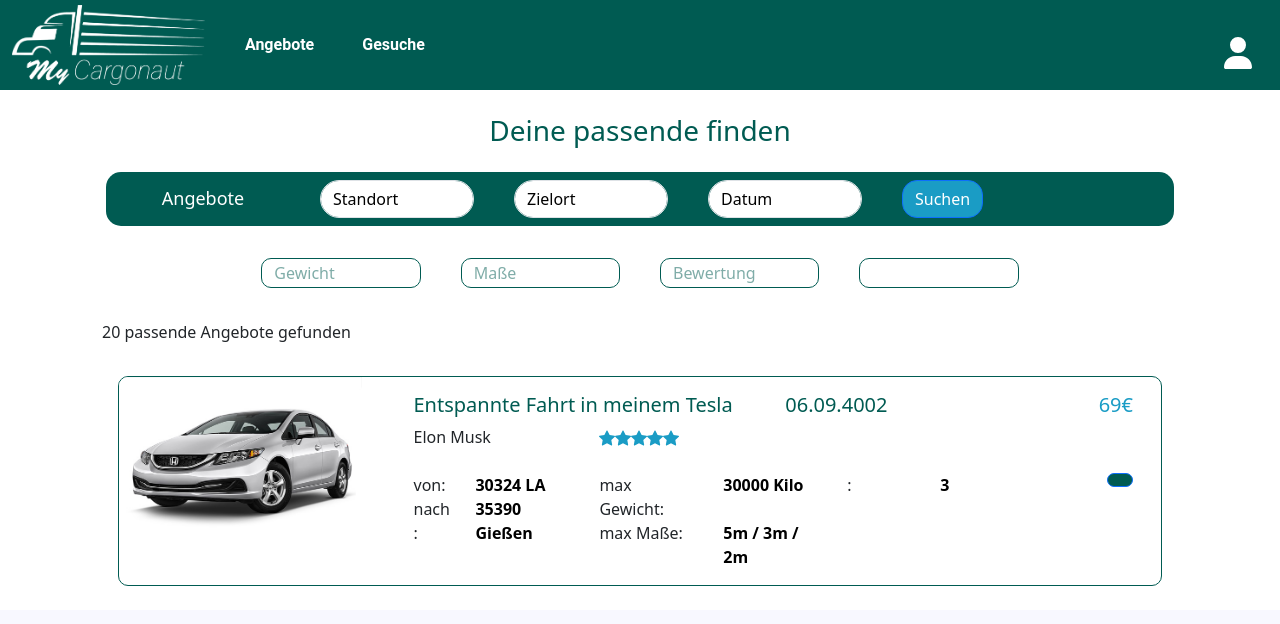
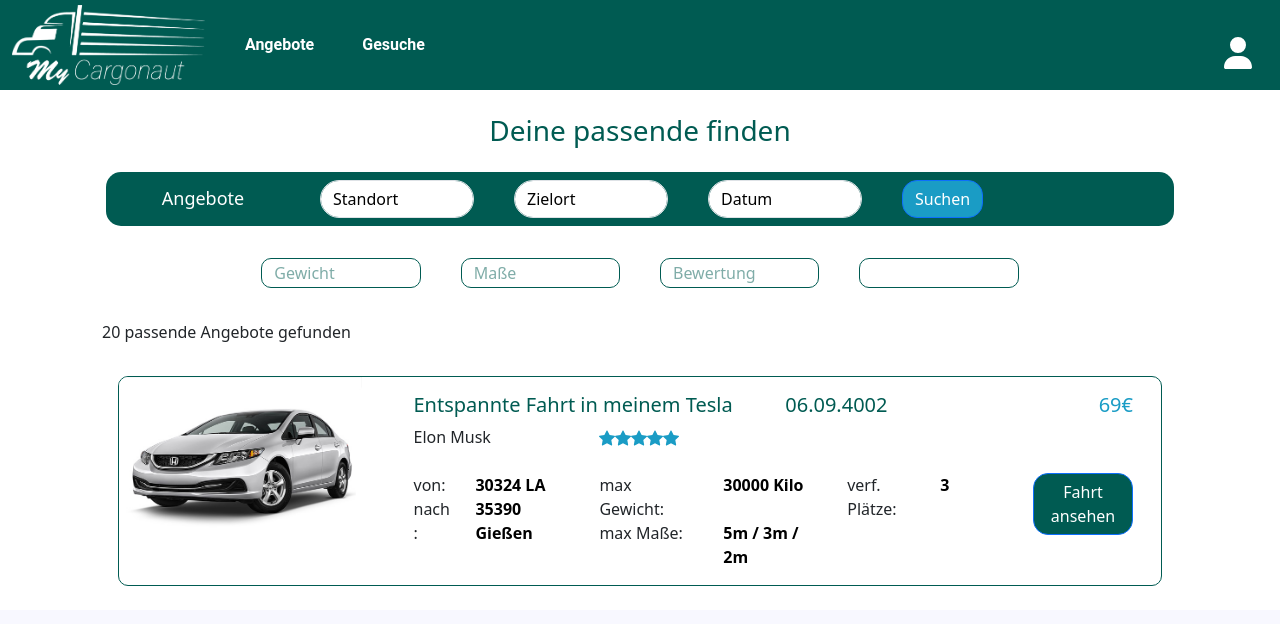
Before and after one commit to NicoNotAvailable/myCargonaut, an Angular app in the folder myCargonaut-client/: page /searchOffer in a window 1280 px wide. Shown: the top 624 px of the page. Built offline with nearby package versions, Linux system fonts and the light colour scheme; no server answers.

Commit message:
request page done

```diff
--- a/myCargonaut-client/src/app/app.routes.ts
+++ b/myCargonaut-client/src/app/app.routes.ts
@@ -9,6 +9,8 @@ import {SearchMainGesuchtComponent} from "./search/search-suchen/search-main-ges
 import {MeineAnfragenComponent} from "./meineAnfragenGesuche/meine-anfragen/meine-anfragen.component";
 import {MeineGesucheComponent} from "./meineAnfragenGesuche/meine-gesuche/meine-gesuche.component";
 
+import {RequestAufAnfrageOSucheComponent} from "./meineAnfragenGesuche/request-auf-anfrage-osuche/request-auf-anfrage-osuche.component";
+
 export const routes: Routes = [
 
   {path: '', component: FrontpageComponent},
@@ -18,7 +20,10 @@ export const routes: Routes = [
   {path: 'profile', component: ProfileComponent},
   {path: 'searchOffer', component: SearchMainComponent},
   {path: 'searchRequest', component: SearchMainGesuchtComponent},
+
   {path: 'myOffer', component: MeineAnfragenComponent},
   {path: 'myRequest', component: MeineGesucheComponent},
 
+  {path: 'request', component: RequestAufAnfrageOSucheComponent},
+
 ];
--- a/myCargonaut-client/src/app/search/search-main/search-card/search-card.component.html
+++ b/myCargonaut-client/src/app/search/search-main/search-card/search-card.component.html
@@ -97,7 +97,7 @@
 
                     <div class="col-12 col-lg-2">
                       <div class="horizontal-right">
-                        <button type="button" class="btn btn-primary greenButton">{{buttonText}}</button>
+                        <a href="{{href}}" ><button type="button" class="btn btn-primary greenButton" >{{buttonText}}</button> </a>
                       </div>
                     </div>
                   </div>
--- a/myCargonaut-client/src/app/search/search-main/search-card/search-card.component.ts
+++ b/myCargonaut-client/src/app/search/search-main/search-card/search-card.component.ts
@@ -13,6 +13,7 @@ export class SearchCardComponent {
   currentRoute: string = '';
   buttonText: string = "";
   plaetze: string = "";
+  href:string ="";
 
   constructor(private router: Router) {
   }
@@ -30,21 +31,23 @@ export class SearchCardComponent {
   private updateCurrentRoute(): void {
     const route = this.router.url.split('/').pop();
     this.currentRoute = route ? route : '';
-    if (this.currentRoute === "search-request") {
+    if (this.currentRoute === "searchRequest") {
       this.buttonText = "Suche ansehen";
       this.plaetze = "ben. Plätze";
 
-    } else if (this.currentRoute === "search-offer") {
+    } else if (this.currentRoute === "searchOffer") {
       this.buttonText = "Fahrt ansehen";
       this.plaetze = "verf. Plätze";
 
     } else if (this.currentRoute === "myOffer") {
       this.buttonText = "Anfragen ansehen";
       this.plaetze = "verf. Plätze";
+      this.href = "request";
 
     }else if (this.currentRoute === "myRequest") {
       this.buttonText = "Anfragen ansehen";
       this.plaetze = "ben. Plätze";
+      this.href = "request";
 
     }
 
```
